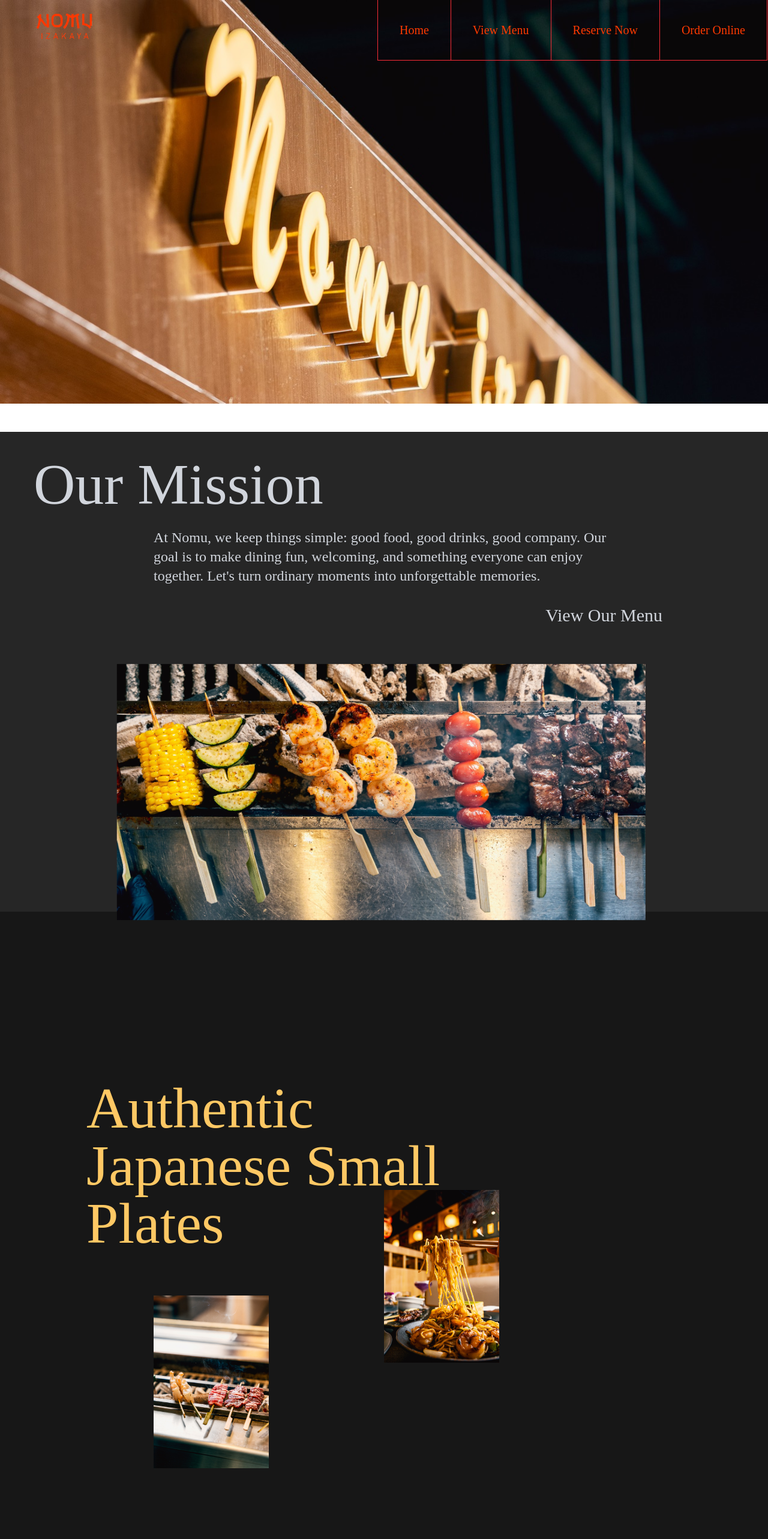
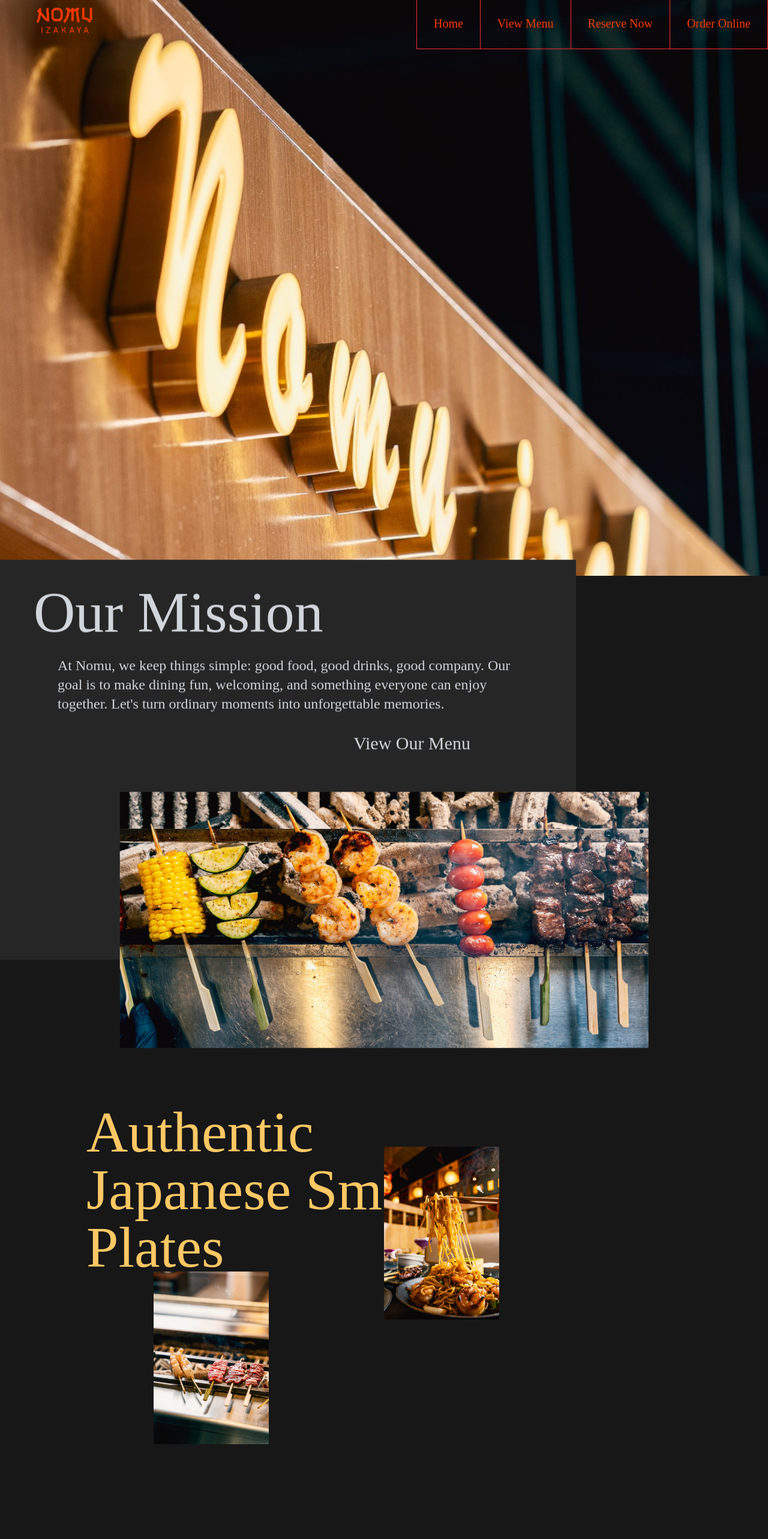
Before and after one commit to hjblloop/NomuWebsite, a React (Vite) app: page / in a window 1280 px wide. Shown: the top 2566 px of the page at 60% size. Built offline with nearby package versions, Linux system fonts and the light colour scheme; a web font is replaced by a local one.

Commit message:
fixed aligning and height issues

```diff
--- a/src/App.tsx
+++ b/src/App.tsx
@@ -73,9 +73,9 @@ function App() {
           </div> */}
         </section>
         <div className="bg-neutral-900">
-          <div className="relative flex flex-col items-center justify-center">
+          <div className="relative flex flex-col items-center justify-center h-[80vh]">
             <div
-              className="relative z-0 min-h-[60vh] w-full bg-neutral-900 flex flex-col items-start justify-center"
+              className="relative z-0 w-full h-screen bg-transparent flex flex-col items-start justify-center translate-y-7/10"
             >
               <motion.div
                 initial={{ rotateY: 90, opacity: 0 }}
@@ -83,7 +83,7 @@ function App() {
                 transition={{ duration: 3 }}
                 style={{transformStyle: "preserve-3d" }}
                 viewport={{ once: true, amount: 0.3 }}
-                className="flex flex-col items-center w-full h-screen space-y-6 max-w-7xl bg-neutral-800 -translate-y-20"
+                className="flex flex-col items-center w-3/4 h-screen space-y-6 max-w-7xl bg-neutral-800 -translate-y-1/12"
               >
                 <div className="text-8xl font-kaisei text-gray-300 w-full mt-10 ml-20 px-4">Our Mission</div>
                 <div className="text-2xl max-w-3xl font-kaisei text-gray-300">At Nomu, we keep things simple: good food, good drinks, good company. Our goal is to make dining fun, welcoming, and something everyone can enjoy together. Let's turn ordinary moments into unforgettable memories.</div>
@@ -99,15 +99,13 @@ function App() {
               </motion.div>
               {/* <img alt="Nomu Family" src="/nomuFamily.jpg" className="mt-30 w-[40vw] h-auto max-w-full"/> */}
             </div>
-            <img alt="food" src="foodflip1.jpg" className="absolute z-10 w-1/3 h-auto transform rotate-90 top-[10%] left-[33%]" />
+            <img alt="food" src="foodflip1.jpg" className="z-10 w-1/3 h-auto transform rotate-90 -translate-y-1/6" />
           </div>
-
-
           <div
-            className="relative z-0 min-h-[80vh] w-screen bg-neutral-900 flex items-center justify-start px-4 mt-30"
+            className="relative z-0 min-h-[80vh] w-screen bg-neutral-900 flex items-center justify-start px-4"
           >
             <div
-              className="flex flex-col items-center min-h-screen justify-start w-full max-w-4xl sm:max-w-4xl space-y-6 bg-neutral-900 mt-20">
+              className="flex flex-col items-center min-h-screen justify-start w-full max-w-4xl sm:max-w-4xl space-y-6 bg-neutral-900 mt-60">
               <motion.div
                 initial={{ x: -400, opacity: 0 }}
                 animate={{ x:0, opacity: 1 }}
--- a/src/components/NavBar.tsx
+++ b/src/components/NavBar.tsx
@@ -18,18 +18,18 @@ const Navbar: React.FC = () => {
   }, []);
 
   return (
-    <nav className={`fixed flex top-0 left-0 w-full transition-all duration-500 z-50 h-25 ease-in-out ${isAtTop ? "bg-transparent" :"bg-neutral-900"} pointer-events-none`}>
+    <nav className={`fixed flex top-0 left-0 w-full transition-all duration-500 z-50 h-20 ease-in-out ${isAtTop ? "bg-transparent" :"bg-neutral-900"} pointer-events-none`}>
       <div className="w-full h-auto flex items-center justify-between pointer-events-auto">
-        <div className="flex justify-start items-start">
+        <div className="flex justify-center items-center">
           <img src="/nomulogo.png" alt="logo" className="h-32 w-auto"></img>
         </div>
       </div>
       <div className="hidden lg:block">
-          <div className="w-full justify-end text-center text-sm font-medium mr-4 text-nomu-red font-kaisei flex flex-row pointer-events-auto -ml-px -mt-px">
-            <a href="#home" className="text-xl transition block border border-red-500 hover:bg-red-300 p-9">Home</a>
-            <a href="/menu.pdf" target="_blank" rel="noopener noreferrer" className="transition text-xl block border border-red-500 hover:bg-red-300 p-9 -ml-px whitespace-nowrap">View Menu</a>
-            <a href="https://tables.toasttab.com/restaurants/6ea514eb-e69f-4b84-b316-6496873b74ca/reserve?partySize=2&dateTime=2025-09-10T13:30:00.000-04:00" className="text-xl transition block border border-red-500 hover:bg-red-300 p-9 -ml-px whitespace-nowrap" target="_blank" rel="noopener noreferrer">Reserve Now</a>
-            <a href="https://order.toasttab.com/online/nomu-7540-gate-parkway-suite-101" className="text-xl transition block border border-red-500 hover:bg-red-300 p-9 -ml-px whitespace-nowrap" target="_blank" rel="noopener noreferrer">Order Online</a>
+          <div className="w-auto h-full text-center items-center font-medium text-nomu-red font-kaisei flex flex-row pointer-events-auto -ml-px -mt-px text-xl">
+            <a href="#home" className="transition block border border-red-500 hover:bg-red-300 p-7">Home</a>
+            <a href="/menu.pdf" target="_blank" rel="noopener noreferrer" className="transition block border border-red-500 hover:bg-red-300 p-7 -ml-px whitespace-nowrap">View Menu</a>
+            <a href="https://tables.toasttab.com/restaurants/6ea514eb-e69f-4b84-b316-6496873b74ca/reserve?partySize=2&dateTime=2025-09-10T13:30:00.000-04:00" className="transition block border border-red-500 hover:bg-red-300 p-7 -ml-px whitespace-nowrap" target="_blank" rel="noopener noreferrer">Reserve Now</a>
+            <a href="https://order.toasttab.com/online/nomu-7540-gate-parkway-suite-101" className="transition block border border-red-500 hover:bg-red-300 p-7 -ml-px whitespace-nowrap" target="_blank" rel="noopener noreferrer">Order Online</a>
           </div>
         </div>
         <div className="block lg:hidden">
--- a/src/components/VideoBackgroundLanding.tsx
+++ b/src/components/VideoBackgroundLanding.tsx
@@ -9,7 +9,7 @@ const VideoBackgroundLanding: React.FC = () => {
   // };
 
   return (
-    <div className="relative w-full h-screen overflow-hidden ">
+    <div className="relative w-auto h-[120vh] overflow-hidden ">
       {/* <video
         autoPlay
         loop
@@ -20,7 +20,7 @@ const VideoBackgroundLanding: React.FC = () => {
         <source src="/nomuvideo.mp4" type="video/mp4" />
         Your browser does not support the video tag.
       </video> */}
-      <img alt="outdoorcut3" src="/outdoorcut3.jpg" className="absolute top-0 left-0 -z-10 object-cover w-full h-auto"/>
+      <img alt="outdoorcut3" src="/outdoorcut3.jpg" className="absolute top-0 left-0 -z-10 object-cover w-full h-full"/>
       {/* <div className="relative z-10 flex flex-col items-center justify-end mb-2 h-full text-white text-center px-4">
         <ChevronDownIcon
           onClick={handleScroll}
```
